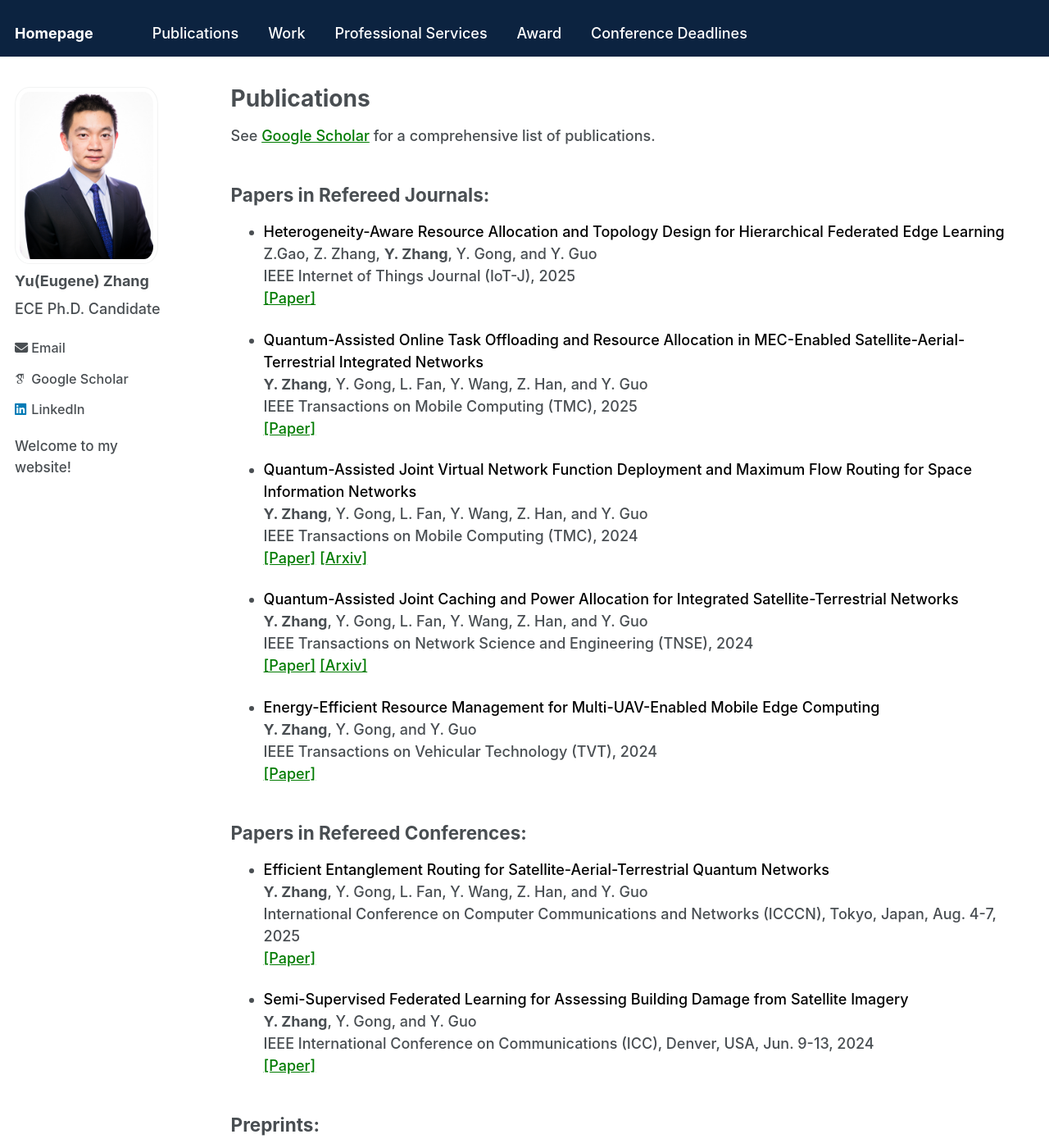
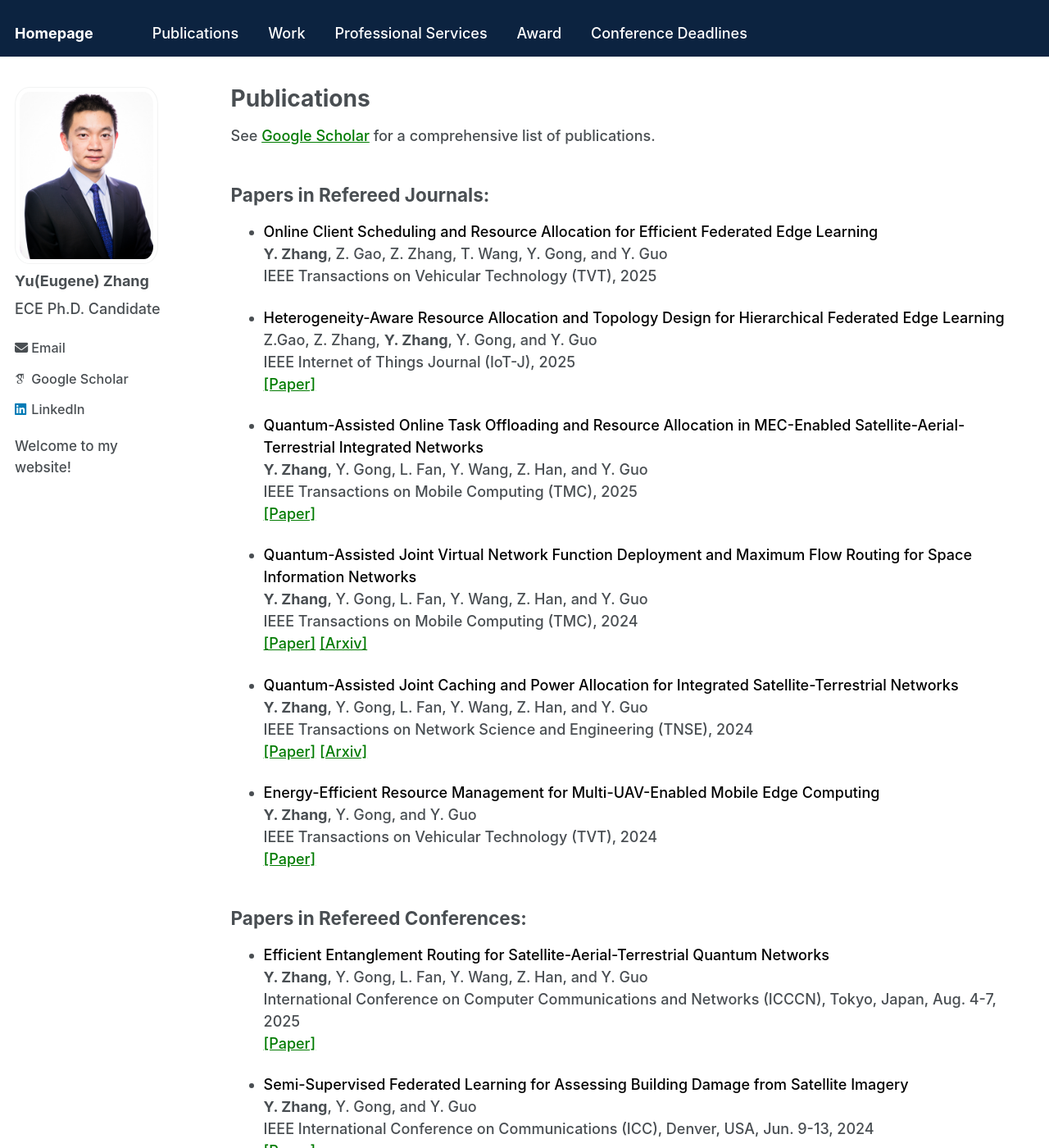
Before and after one commit to Yu-Zhang-Eugene/yu-zhang-eugene.github.io, a Jekyll site: the page built from _pages/publications.md, in a window 1280 px wide and 1400 px high. Shown: the whole window at 82% size. Built offline with Jekyll 4.4.1, drawn with Linux system fonts in a browser that asks for light colours; some web fonts are replaced; a script that is not in the unit is left out; some of the changed text lies outside the part shown.

Commit message:
Update publications.md

```diff
--- a/_pages/publications.md
+++ b/_pages/publications.md
@@ -9,6 +9,10 @@ See <a href="https://scholar.google.com/citations?hl=en&user=p6z9Id4AAAAJ" class
 
 Papers in Refereed Journals:
 ------
+- <span style="color: black;"> Online Client Scheduling and Resource Allocation for Efficient Federated Edge Learning </span>
+__Y. Zhang__, Z. Gao, Z. Zhang, T. Wang, Y. Gong, and Y. Guo
+IEEE Transactions on Vehicular Technology (TVT), 2025
+
 - <span style="color: black;"> Heterogeneity-Aware Resource Allocation and Topology Design for Hierarchical Federated Edge Learning </span>
   Z.Gao, Z. Zhang, __Y. Zhang__, Y. Gong, and Y. Guo
   IEEE Internet of Things Journal (IoT-J), 2025
@@ -57,8 +61,5 @@ Preprints:
 - <span style="color: black;"> Resource-Constrained and Heterogeneity-Aware Split Federated Fine-Tuning of Large Language Models over Mobile Edge Networks </span>
   X. Guo, __Y. Zhang__, Z. Zhang, Y. Guo, and Y. Gong
 
-- <span style="color: black;"> Online Client Scheduling and Resource Allocation for Efficient Federated Edge Learning </span>
-  __Y. Zhang__, Z. Gao, Z. Zhang, T. Wang, Y. Gong, and Y. Guo
-
 - <span style="color: black;"> FedSFT: Resource-Constrained Federated Black-Box Adaptation of Large Language Models </span>
   Z. Zhang, __Y. Zhang__, Z. Gao, Y. Gong, and Y. Guo
```
